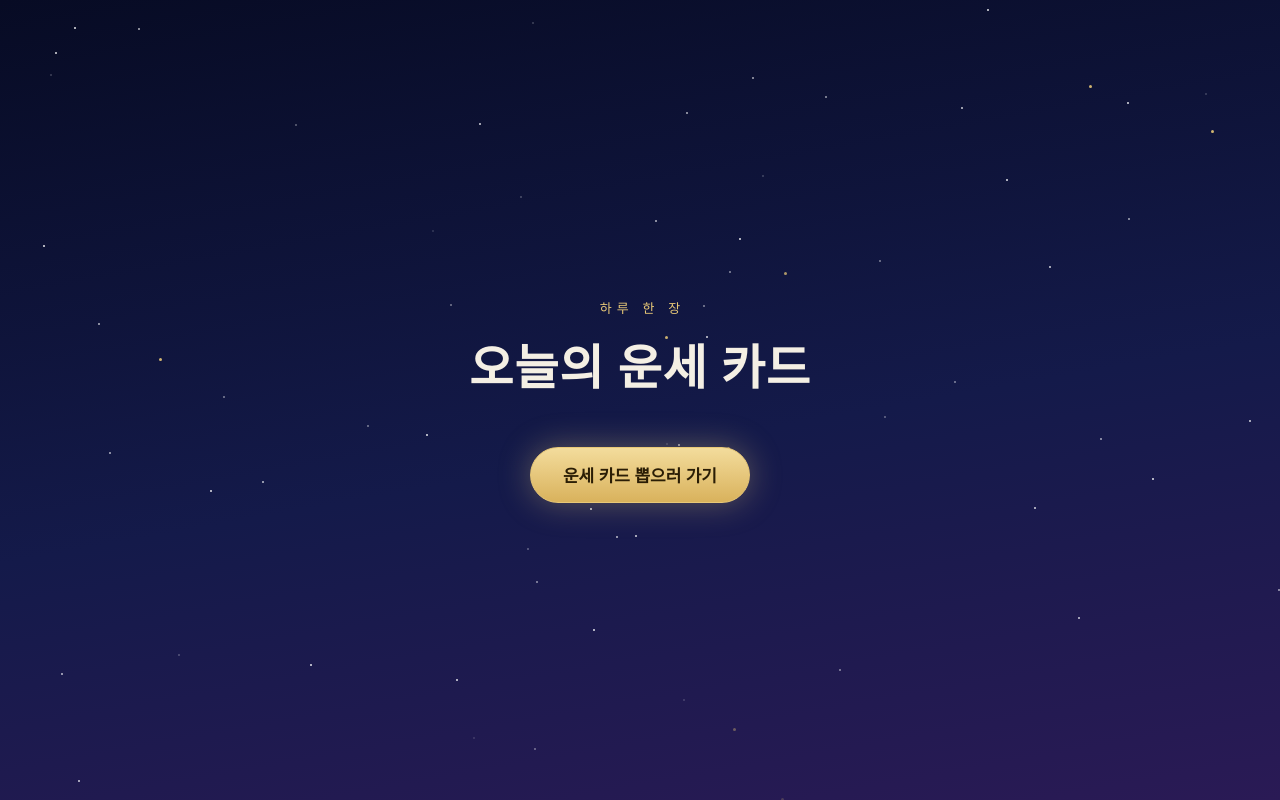
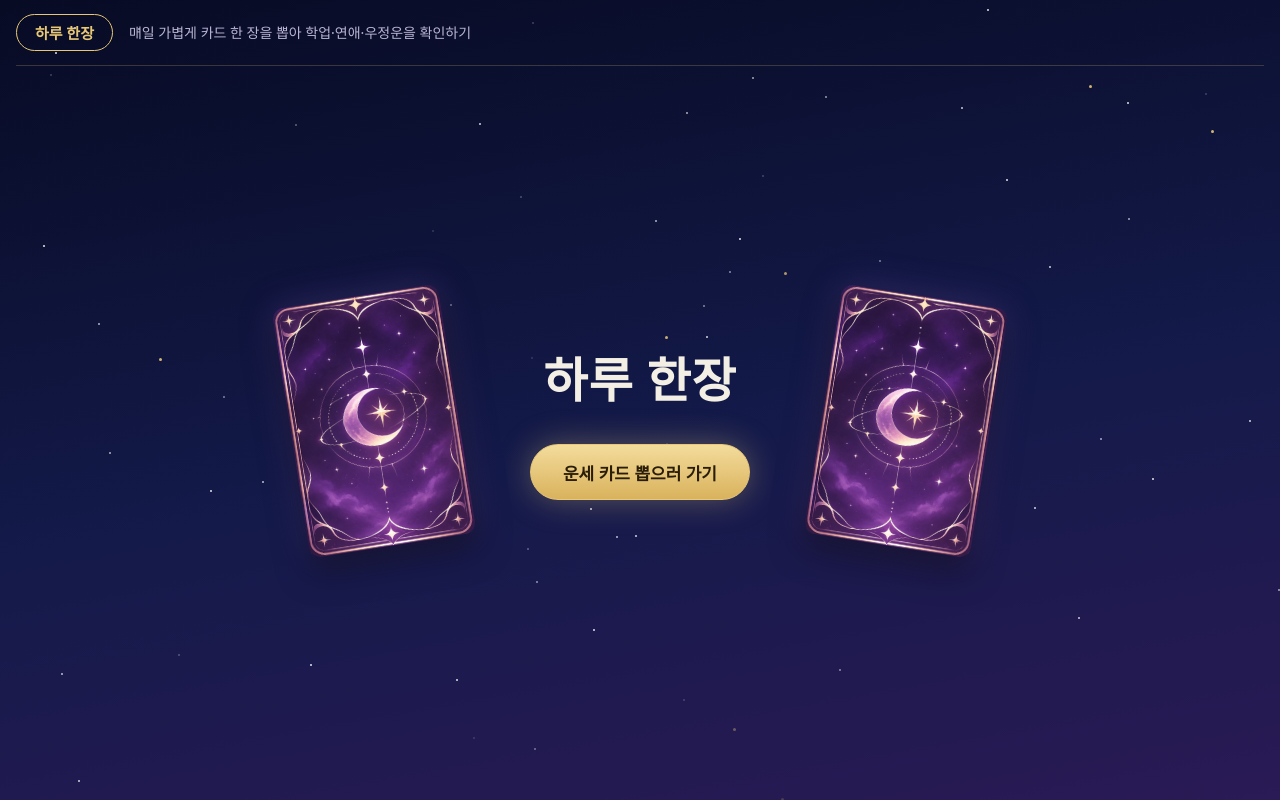
Before and after one commit to rlagustjq07/project, a plain HTML site: page index.html in a window 1280 px wide. Drawn offline with Linux system fonts and the light colour scheme.

Commit message:
시작 화면에 상단 바와 양쪽 카드 추가
상단 바 왼쪽에 '하루 한장' 이름표, 그 옆에 한 줄 소개를 넣었다.
가운데 제목을 '하루 한장'으로 바꾸고 양옆에 기울인 카드 뒷면을 배치했다.
좁은 화면에서는 카드 두 장이 제목 위로 올라간다.

Co-Authored-By: Claude Fable 5.2 <noreply@anthropic.com>

```diff
--- a/index.html
+++ b/index.html
@@ -15,10 +15,19 @@
 
   <main>
     <!-- F1 시작 화면: 배경과 버튼만 -->
-    <section id="screen-start" class="screen" hidden>
-      <p class="eyebrow">하루 한 장</p>
-      <h1>오늘의 운세 카드</h1>
-      <button id="btn-start" class="btn-primary" type="button">운세 카드 뽑으러 가기</button>
+    <section id="screen-start" class="screen screen-start" hidden>
+      <header class="topbar">
+        <span class="brand">하루 한장</span>
+        <p class="tagline">매일 가볍게 카드 한 장을 뽑아 학업·연애·우정운을 확인하기</p>
+      </header>
+      <div class="hero">
+        <div class="deco-card deco-left" aria-hidden="true"></div>
+        <div class="hero-center">
+          <h1>하루 한장</h1>
+          <button id="btn-start" class="btn-primary" type="button">운세 카드 뽑으러 가기</button>
+        </div>
+        <div class="deco-card deco-right" aria-hidden="true"></div>
+      </div>
     </section>
 
     <!-- F2~F4 섞기 → 16장 펼치기 → 선택 → 뒤집기 -->
--- a/style.css
+++ b/style.css
@@ -63,15 +63,74 @@ main { position: relative; z-index: 1; }
 @keyframes fade-in { from { opacity: 0; transform: translateY(8px); } to { opacity: 1; transform: none; } }
 
 /* ── 시작 화면 ──────────────────────────────── */
-.eyebrow {
-  margin: 0 0 12px;
-  font-size: 13px;
-  letter-spacing: 0.4em;
-  text-indent: 0.4em;
+.screen-start { justify-content: flex-start; padding-top: 0; }
+
+/* 상단 바: 왼쪽에 이름표, 오른쪽에 한 줄 소개 */
+.topbar {
+  display: flex;
+  align-items: center;
+  gap: 16px;
+  width: 100%;
+  padding-block: 14px;
+  border-bottom: 1px solid var(--panel-line);
+  text-align: left;
+}
+.brand {
+  flex: none;
+  padding: 7px 18px;
+  border: 1px solid var(--gold);
+  border-radius: 999px;
+  font-family: var(--serif);
+  font-size: 15px;
+  font-weight: 700;
   color: var(--gold);
+  white-space: nowrap;
 }
+.tagline {
+  min-width: 0;
+  margin: 0;
+  font-size: 14px;
+  line-height: 1.5;
+  color: var(--muted);
+  word-break: keep-all;
+}
+
+/* 가운데 제목·버튼, 양옆에 기울인 카드 뒷면 */
+.hero {
+  flex: 1;
+  display: grid;
+  grid-template-columns: auto auto auto;
+  grid-template-areas: "left center right";
+  align-items: center;
+  justify-content: center;
+  gap: clamp(24px, 6vw, 72px);
+  width: 100%;
+  padding-block: 32px;
+}
+.hero-center { grid-area: center; }
+.deco-card {
+  width: clamp(96px, 15vw, 168px);
+  aspect-ratio: 2 / 3;
+  border-radius: 7% / 4.7%;
+  background: #3a1d63 url("cards/back.webp") 50% 44% / 118% 112% no-repeat;
+  box-shadow: 0 14px 32px rgba(0, 0, 0, 0.5), 0 0 36px rgba(160, 110, 230, 0.25);
+}
+.deco-left { grid-area: left; transform: rotate(-9deg); }
+.deco-right { grid-area: right; transform: rotate(9deg); }
+
+@media (max-width: 640px) {
+  .hero {
+    grid-template-columns: auto auto;
+    grid-template-areas: "left right" "center center";
+    row-gap: 40px;
+    column-gap: 28px;
+    align-content: center;
+  }
+  .hero-center { justify-self: center; }
+}
+
 h1 {
-  margin: 0 0 48px;
+  margin: 0 0 32px;
   font-family: var(--serif);
   font-size: clamp(32px, 9vw, 48px);
   font-weight: 700;
```
